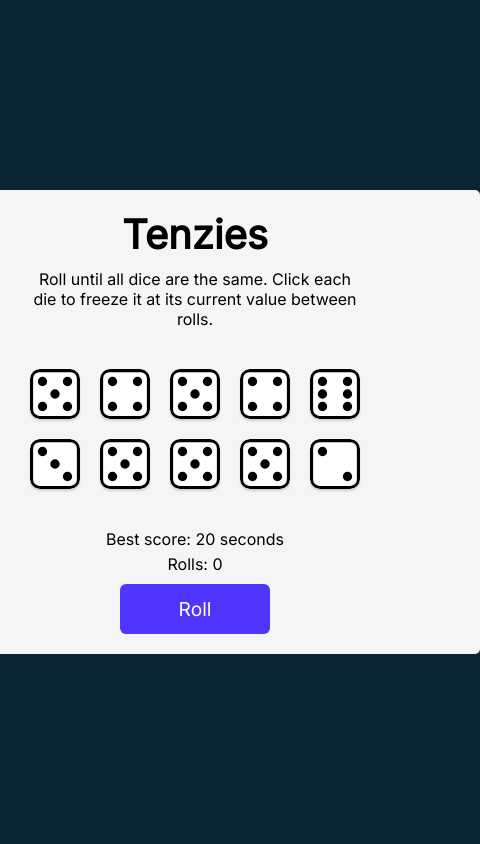
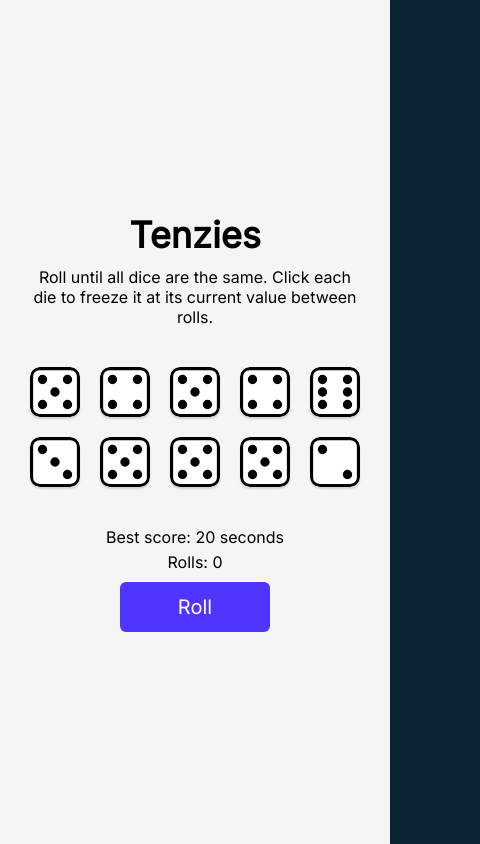
Before and after one commit to mjamecny/tenzies, a React (Create React App) app: page / in a window 390 px wide. Shown: the whole page, 480 px wide, since content can reach past the window. Built offline with nearby package versions, Linux system fonts and the light colour scheme.

Commit message:
edit styles and add media queries

```diff
--- a/src/App.js
+++ b/src/App.js
@@ -101,7 +101,7 @@ const App = () => {
         <div className="dice-container">{diceElements}</div>
         <p className="score">Best score: {bestScore} seconds</p>
         <p className="rolls">Rolls: {count}</p>
-        {tenzies && <p>It took you: {timeTaken} seconds</p>}
+        {tenzies && <p className="result">It took you: {timeTaken} seconds</p>}
         <button onClick={rollDice}>{tenzies ? "New game" : "Roll"}</button>
       </main>
     </div>
--- a/src/components/Die.css
+++ b/src/components/Die.css
@@ -1,8 +1,8 @@
 .die-face {
-  height: 50px;
-  width: 50px;
+  height: 5rem;
+  width: 5rem;
   box-shadow: 0px 2px 2px rgba(0, 0, 0, 0.15);
-  border-radius: 10px;
+  border-radius: 1rem;
   display: flex;
   justify-content: center;
   align-items: center;
--- a/src/index.css
+++ b/src/index.css
@@ -5,10 +5,11 @@
 }
 
 html {
-  font-family: "Inter", sans-serif;
+  font-size: 62.5%;
 }
 
 body {
+  font-family: "Inter", sans-serif;
   background-color: #0b2434;
 }
 
@@ -22,9 +23,9 @@ body {
 main {
   position: relative;
   background-color: #f5f5f5;
-  max-width: 800px;
+  max-width: 80rem;
   border-radius: 5px;
-  padding: 20px 120px;
+  padding: 2rem 12rem;
   display: flex;
   flex-direction: column;
   justify-content: space-around;
@@ -32,40 +33,51 @@ main {
 }
 
 .title {
-  font-size: 40px;
-  margin-bottom: 10px;
+  font-size: 3.6rem;
+  margin-bottom: 1rem;
 }
 
 .instructions {
   font-family: "Inter", sans-serif;
   font-weight: 400;
+  font-size: 1.6rem;
   margin-top: 0;
-  margin-bottom: 40px;
+  margin-bottom: 4rem;
   text-align: center;
 }
 
 .dice-container {
   display: grid;
   grid-template-columns: repeat(5, 1fr);
-  gap: 20px;
-  margin-bottom: 40px;
+  gap: 2rem;
+  margin-bottom: 4rem;
 }
 
 .score {
   margin-bottom: 5px;
+  font-size: 1.6rem;
+}
+
+.rolls {
+  font-size: 1.6rem;
+}
+
+.result {
+  font-size: 1.6rem;
+  margin-top: 2.4rem;
 }
 
 button {
-  height: 50px;
-  width: 150px;
+  height: 5rem;
+  width: 15rem;
   background-color: #5035ff;
   color: #ffffff;
   border: none;
   border-radius: 6px;
-  font-size: 1.2rem;
+  font-size: 2rem;
   font-family: inherit;
   cursor: pointer;
-  margin-top: 10px;
+  margin-top: 1rem;
 }
 
 button:focus {
@@ -75,3 +87,15 @@ button:focus {
 button:active {
   box-shadow: inset 5px 5px 10px -3px rgba(0, 0, 0, 0.7);
 }
+
+@media (max-width: 50em) {
+  .container {
+    display: block;
+  }
+  main {
+    height: 100vh;
+    justify-content: center;
+    border-radius: 0;
+    padding: 2rem 3rem;
+  }
+}
```
